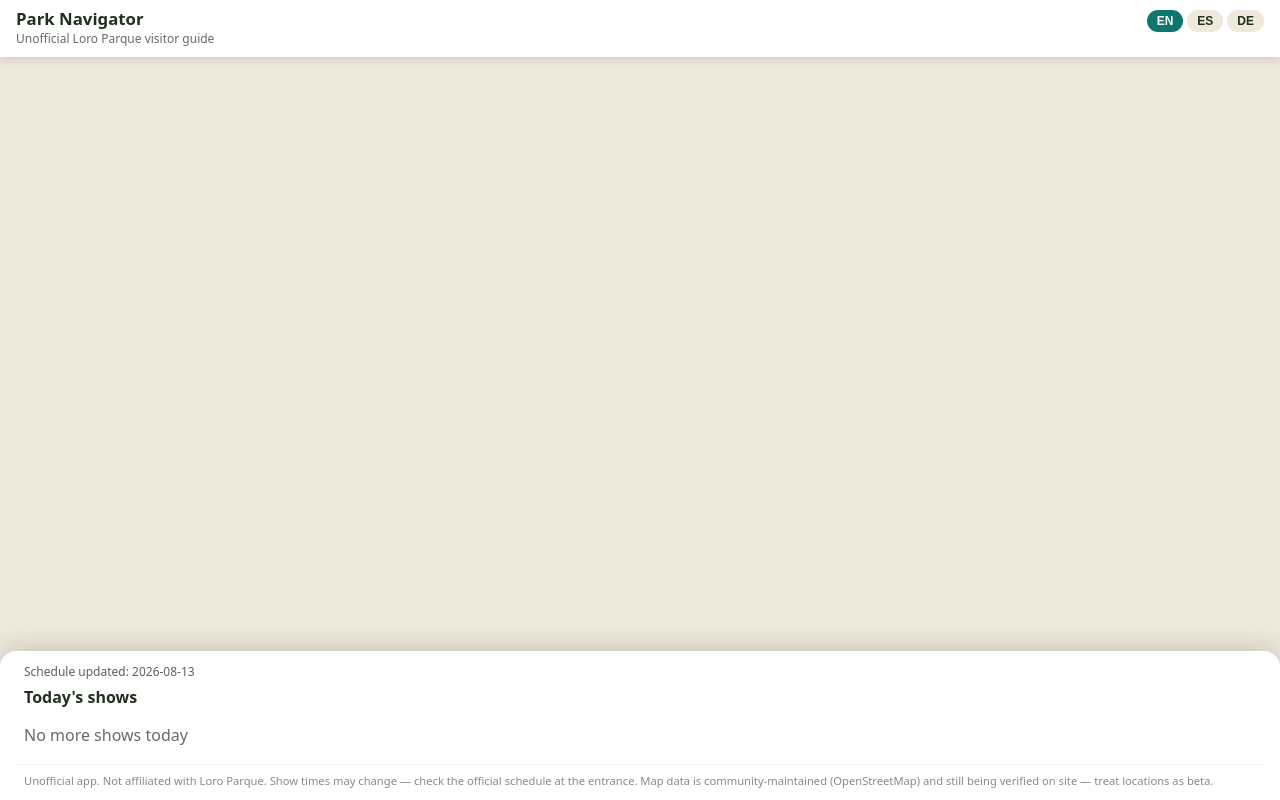
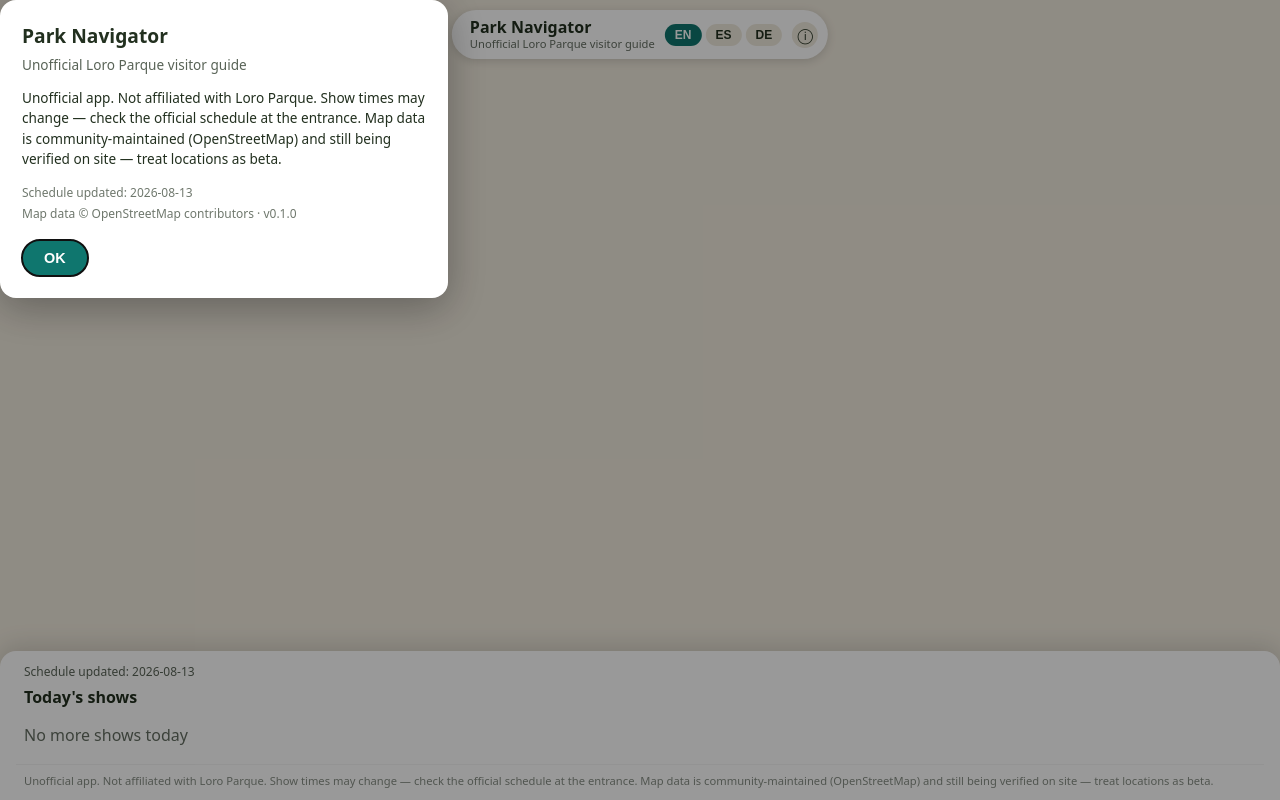
Before and after one commit to martinnimrichter-afk/loro-parque-navigator, a website built with Vite: page index.html in a window 1280 px wide. Built offline with nearby package versions, Linux system fonts and the light colour scheme; no server answers.

Commit message:
feat: about dialog with unofficial-app disclaimer and OSM attribution

```diff
--- a/src/main.ts
+++ b/src/main.ts
@@ -7,13 +7,16 @@
 import { route } from './geo/route';
 import { loadShows } from './shows/schedule';
 import { renderShowsPanel } from './ui/showsPanel';
+import { createAboutDialog } from './ui/about';
 import { detectLang, makeT } from './i18n/i18n';
 import { PARK_ENTRANCE } from './config';
+import pkg from '../package.json';
 import type { Graph, Lang, Poi } from './types';
 
 const EMPTY_FC = { type: 'FeatureCollection', features: [] } as const;
 const SHOWS_REFRESH_MS = 30_000;
 const SUPPORTED_LANGS: Lang[] = ['en', 'es', 'de'];
+const SEEN_DISCLAIMER_KEY = 'lpn.seen-disclaimer';
 
 let locationState: LocationState = { status: 'pending', position: null };
 let lang: Lang = detectLang(navigator.language);
@@ -22,6 +25,7 @@
 
 const map = initMap('map');
 const etaChip = document.getElementById('eta')!;
+const topbarEl = document.getElementById('topbar')!;
 const appTitleEl = document.getElementById('app-title')!;
 const appSubtitleEl = document.getElementById('app-subtitle')!;
 const langSwitcherEl = document.getElementById('lang-switcher')!;
@@ -83,6 +87,12 @@
   });
 }
 
+function makeAbout(): HTMLDialogElement {
+  const dialog = createAboutDialog({ t, updated: showsData.updated, version: pkg.version });
+  dialog.addEventListener('close', () => localStorage.setItem(SEEN_DISCLAIMER_KEY, '1'));
+  return dialog;
+}
+
 function renderStaticText(): void {
   document.documentElement.lang = lang;
   appTitleEl.textContent = t('app.title');
@@ -114,14 +124,38 @@
   renderStaticText();
   renderMeta();
   renderPanel();
+  rebuildAbout();
   if (lastRouteTarget) showRouteTo(lastRouteTarget);
 }
+
+// Rebuild instead of patching: the dialog's whole body is one `innerHTML` render keyed on `t`,
+// so swapping in a fresh dialog is simpler than diffing its markup on every language switch.
+function rebuildAbout(): void {
+  const wasOpen = about.open;
+  about.remove();
+  about = makeAbout();
+  if (wasOpen) about.showModal();
+}
+
+let about = makeAbout();
+
+const infoBtn = document.createElement('button');
+infoBtn.type = 'button';
+infoBtn.className = 'topbar-info';
+infoBtn.textContent = 'ⓘ';
+infoBtn.setAttribute('aria-label', 'About');
+infoBtn.addEventListener('click', () => about.showModal());
+topbarEl.append(infoBtn);
 
 buildLangSwitcher();
 renderStaticText();
 renderMeta();
 renderPanel();
 setInterval(renderPanel, SHOWS_REFRESH_MS);
+
+if (!localStorage.getItem(SEEN_DISCLAIMER_KEY)) {
+  about.showModal();
+}
 
 map.on('load', () => {
   addPoiMarkers(map, pois, (poi) => showRouteTo(poi));
--- a/src/styles/app.css
+++ b/src/styles/app.css
@@ -27,15 +27,18 @@
 }
 
 #topbar {
-  position: fixed; top: 0; left: 0; right: 0; z-index: 10;
-  display: flex; align-items: flex-start; justify-content: space-between; gap: 12px;
-  background: #fff; box-shadow: 0 2px 10px rgb(0 0 0 / 0.15);
-  padding: calc(10px + env(safe-area-inset-top)) 16px 10px;
+  position: fixed; top: calc(10px + env(safe-area-inset-top)); left: 50%; z-index: 10;
+  transform: translateX(-50%);
+  display: flex; align-items: center; gap: 10px;
+  max-width: calc(100% - 24px);
+  background: #fff; border-radius: 999px;
+  box-shadow: 0 2px 10px rgb(0 0 0 / 0.15);
+  padding: 8px 10px 8px 18px;
 }
-.topbar-text { display: flex; flex-direction: column; gap: 2px; min-width: 0; }
-#app-title { font-size: 1.05rem; font-weight: 700; color: var(--color-ink); line-height: 1.1; }
+.topbar-text { display: flex; flex-direction: column; gap: 0; min-width: 0; }
+#app-title { font-size: 1rem; font-weight: 700; color: var(--color-ink); line-height: 1.15; }
 #app-subtitle {
-  font-size: 0.75rem; color: var(--color-ink); opacity: 0.7;
+  font-size: 0.7rem; color: var(--color-ink); opacity: 0.7;
   overflow: hidden; text-overflow: ellipsis; white-space: nowrap;
 }
 #lang-switcher { display: flex; gap: 4px; flex-shrink: 0; }
@@ -45,6 +48,31 @@
   cursor: pointer;
 }
 #lang-switcher button[aria-pressed="true"] { background: var(--color-primary); color: #fff; }
+
+.topbar-info {
+  flex-shrink: 0; border: none; cursor: pointer;
+  width: 26px; height: 26px; border-radius: 50%;
+  background: var(--color-surface); color: var(--color-ink);
+  font-size: 0.95rem; line-height: 1;
+  display: flex; align-items: center; justify-content: center;
+}
+
+dialog.about {
+  max-width: 28rem; width: calc(100% - 32px);
+  border: none; border-radius: 16px;
+  padding: 22px; box-shadow: 0 10px 40px rgb(0 0 0 / 0.3);
+  font-family: var(--font-ui); color: var(--color-ink);
+}
+dialog.about::backdrop { background: rgb(0 0 0 / 0.4); }
+dialog.about h2 { margin: 0 0 6px; font-size: 1.2rem; }
+.about-subtitle { margin: 0 0 14px; font-size: 0.85rem; opacity: 0.75; }
+.about-disclaimer { margin: 0 0 14px; font-size: 0.85rem; line-height: 1.5; }
+.about-meta { margin: 0 0 4px; font-size: 0.75rem; opacity: 0.65; }
+.about-close {
+  margin-top: 14px; border: none; border-radius: 999px;
+  background: var(--color-primary); color: #fff;
+  padding: 10px 22px; font-size: 0.9rem; font-weight: 700; cursor: pointer;
+}
 
 #shows-panel {
   position: fixed; bottom: 0; left: 0; right: 0; z-index: 10;
--- /dev/null
+++ b/src/ui/about.ts
@@ -0,0 +1,21 @@
+export interface AboutDeps {
+  t: (key: string) => string;
+  updated: string;
+  version: string;
+}
+
+export function createAboutDialog(deps: AboutDeps): HTMLDialogElement {
+  const { t, updated, version } = deps;
+  const dialog = document.createElement('dialog');
+  dialog.className = 'about';
+  dialog.innerHTML = `
+    <h2>${t('app.title')}</h2>
+    <p class="about-subtitle">${t('app.subtitle')}</p>
+    <p class="about-disclaimer">${t('disclaimer.text')}</p>
+    <p class="about-meta">${t('shows.updated')}: ${updated}</p>
+    <p class="about-meta">Map data © OpenStreetMap contributors · v${version}</p>
+    <form method="dialog"><button class="about-close">OK</button></form>
+  `;
+  document.body.append(dialog);
+  return dialog;
+}
```
